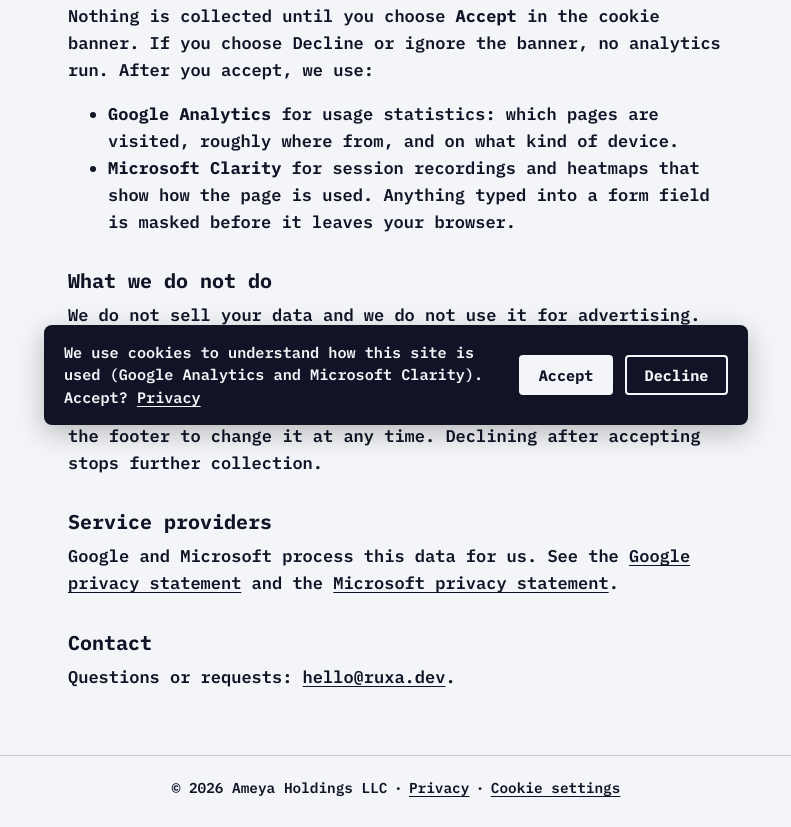
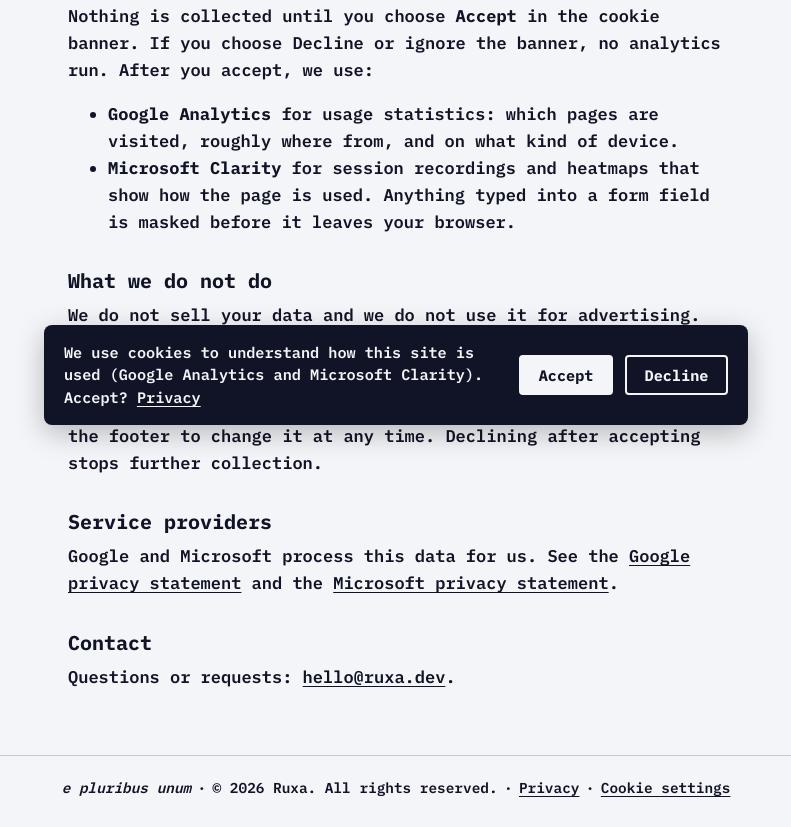
Before and after one commit to Ruxa-dev/ruxa.dev, a plain HTML site: page privacy/index.html in a window 1280 px wide. Shown: the part 359-1186 px from the top of the page, without its empty margins (244-1035 px from the left). Drawn offline with Linux system fonts and the light colour scheme.

Commit message:
Footer: brand copyright and motto
Co-Authored-By: Claude Opus 5.5 <noreply@anthropic.com>
Claude-Session: https://claude.ai/code/session_01RL7on3ndJSxUmrEchj37zK

```diff
--- a/assets/consent.js
+++ b/assets/consent.js
@@ -113,6 +113,7 @@
     if (!stored) show(false);
     document.addEventListener('click', function (e) {
       var t = e.target;
+      if (t && t.closest && t.closest('[data-egg]')) { window.location.href = 'https://ameyaholdingsllc.com'; return; }
       var el = t && t.closest ? t.closest('[data-consent-open]') : null;
       if (!el) return;
       e.preventDefault();
--- a/assets/site.css
+++ b/assets/site.css
@@ -56,6 +56,7 @@ a:focus-visible, button:focus-visible { outline: 3px solid var(--brand-accent);
 }
 .site-footer a, .site-footer button { color: var(--brand-text); }
 .site-footer .sep { margin: 0 0.4rem; }
+.site-footer .motto { font-family: var(--font-heading); font-style: italic; color: var(--brand-primary); }
 .link-button { background: none; border: 0; padding: 0; font: inherit; text-decoration: underline; text-underline-offset: 0.2em; cursor: pointer; }
 
 .doc { width: 100%; max-width: 44rem; margin: 0 auto; padding: 2.5rem 1.5rem 3rem; flex: 1; }
--- a/privacy/index.html
+++ b/privacy/index.html
@@ -47,7 +47,7 @@
   <p>Questions or requests: <a href="mailto:hello@ruxa.dev">hello@ruxa.dev</a>.</p>
 </main>
 <footer class="site-footer">
-  <span>&copy; 2026 Ameya Holdings LLC</span><span class="sep" aria-hidden="true">&middot;</span><a href="/privacy/">Privacy</a><span class="sep" aria-hidden="true">&middot;</span><button type="button" class="link-button" data-consent-open>Cookie settings</button>
+  <span class="motto"><span data-egg>e</span> pluribus unum</span><span class="sep" aria-hidden="true">&middot;</span><span>&copy; 2026 Ruxa. All rights reserved.</span><span class="sep" aria-hidden="true">&middot;</span><a href="/privacy/">Privacy</a><span class="sep" aria-hidden="true">&middot;</span><button type="button" class="link-button" data-consent-open>Cookie settings</button>
 </footer>
 </body>
 </html>
```
Also changed, not shown: 404.html (+1 -1 lines), index.html (+1 -1 lines), 1 other file.
